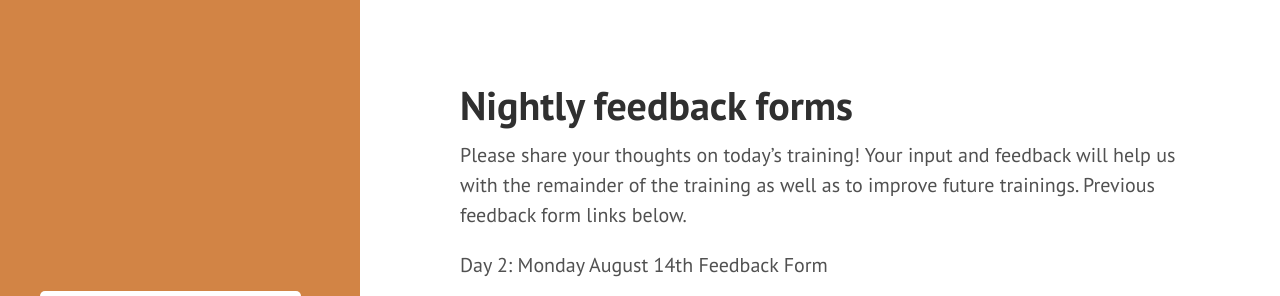
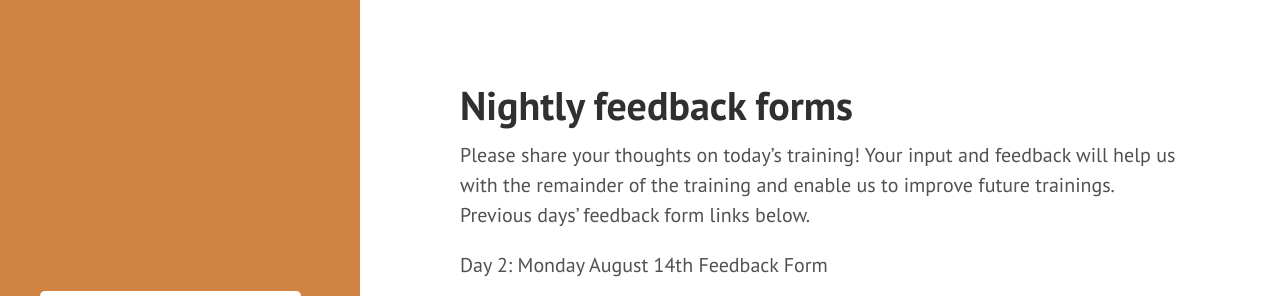
Before and after one commit to anniejw6/changethegame_site, a Jekyll site: the page built from nightlyforms.md, in a window 1280 px wide and 998 px high, cut to the strip 0-296 px from the top of the window. Built offline with Jekyll 4.4.1, drawn with Linux system fonts in a browser that asks for light colours.

Commit message:
Update nightlyforms.md

```diff
--- a/nightlyforms.md
+++ b/nightlyforms.md
@@ -2,7 +2,7 @@
 layout: page
 title: Nightly feedback forms
 ---
-Please share your thoughts on today's training! Your input and feedback will help us with the remainder of the training as well as to improve future trainings. Previous feedback form links below.
+Please share your thoughts on today's training! Your input and feedback will help us with the remainder of the training and enable us to improve future trainings. Previous days' feedback form links below.
 
 Day 2: Monday August 14th Feedback Form
 <iframe src="https://docs.google.com/forms/d/e/1FAIpQLSfsRN4B5JmoP2EHsY4qkMgx1RUMU7MWH-p_mJNnVTy0uE8RRw/viewform?embedded=true" width="600" height="500" frameborder="0" marginheight="0" marginwidth="0">Loading...</iframe>
```
